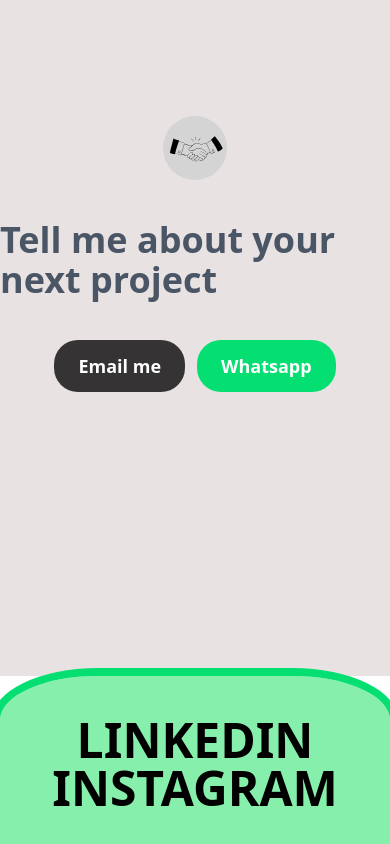
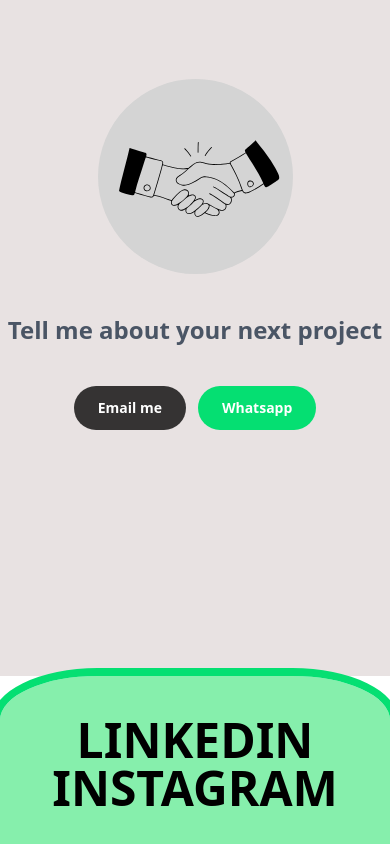
Before and after one commit to Azimkhan01/Porfolio, a React (Vite) app: page /contact in a window 390 px wide. Shown: the part 1012-1856 px from the top of the page. Built offline with nearby package versions, Linux system fonts and the light colour scheme.

Commit message:
contact page and about page updated

```diff
--- a/src/component/pages/Contact.jsx
+++ b/src/component/pages/Contact.jsx
@@ -17,11 +17,11 @@
 
     <div className=' bg-[#E8E2E2] h-screen sticky top-0 flex flex-col justify-center items-center gap-10 '>
 
-        <div className='w-1/6 bg-[#D4D4D4] rounded-full flex justify-center items-center hover:animate-pulse transition-all ease-in-out duration-200'><img className='w-6/6' src='/handshake.svg' alt='handShake'/></div>
-        <div><h1 className='text-gray-600 text-4xl font-bold'>Tell me about your next project</h1></div>
+        <div className=' w-3/6 md:w-1/6 bg-[#D4D4D4] rounded-full flex justify-center items-center hover:animate-pulse transition-all ease-in-out duration-200'><img className='w-6/6' src='/handshake.svg' alt='handShake'/></div>
+        <div><h1 className='text-gray-600 text-2xl md:text-4xl font-bold'>Tell me about your next project</h1></div>
           <div className='flex gap-3'>
-            <a className='px-6 py-3 rounded-3xl text-white font-semibold text-lg hover:animate-pulse  bg-[#000000c5]' href="mailto:someone@example.com">Email me</a>
-            <a className='px-6 py-3 rounded-3xl text-white font-semibold text-lg hover:animate-pulse  bg-green-400 ' href='https://api.whatsapp.com/send?phone=917678084267&text=Hi%20wanna%20hire%20for%20freelancing'>Whatsapp</a>
+            <a className='px-6 py-3 rounded-3xl text-white font-semibold text-sm md:text-lg hover:animate-pulse  bg-[#000000c5]' href="mailto:someone@example.com">Email me</a>
+            <a className='px-6 py-3 rounded-3xl text-white font-semibold text-sm md:text-lg hover:animate-pulse  bg-green-400 ' href='https://api.whatsapp.com/send?phone=917678084267&text=Hi%20wanna%20hire%20for%20freelancing'>Whatsapp</a>
           </div>
     </div>
 
```
